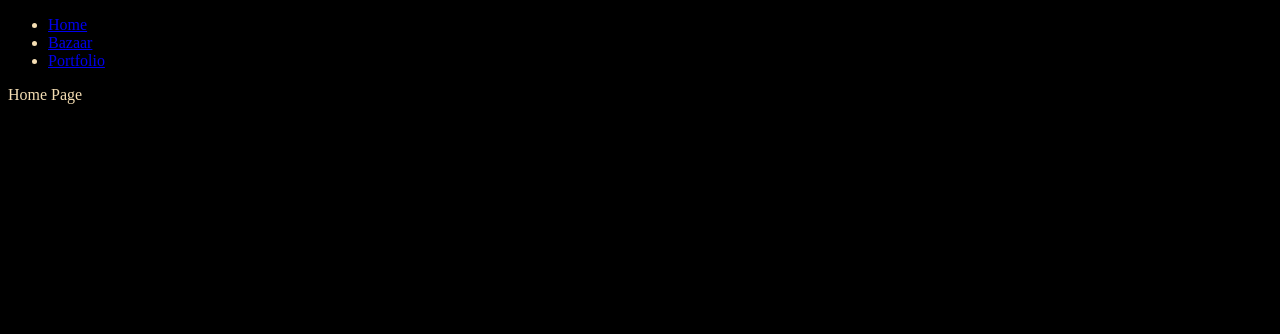
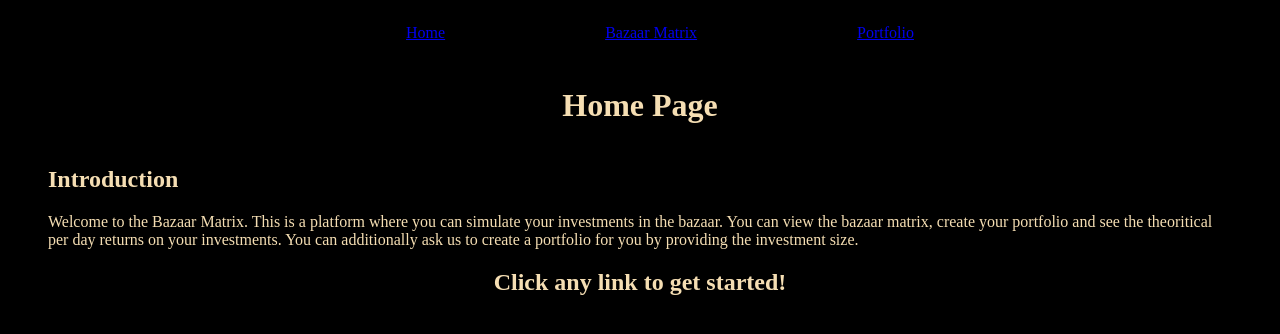
Before and after one commit to Ashy46/SkyblockBazaarCalculator, a React (Vite) app in the folder frontend/: page / in a window 1280 px wide. Shown: the top 334 px of the page. Built offline with nearby package versions, Linux system fonts and the light colour scheme.

Commit message:
Fleshed out a home page. I want to work on a custom bazaar portfolio

```diff
--- a/frontend/src/app.jsx
+++ b/frontend/src/app.jsx
@@ -4,8 +4,7 @@ import { BrowserRouter, Routes, Route } from 'react-router-dom'
 import BazaarMatrix from './components/bazaarMatrix'
 import Navbar from './components/navbar'
 import Portfolio from './components/portfolio'
-
-const Home = () => <div>Home Page</div>;
+import Home from './components/home'
 
 export default function App() {
     return (
--- /dev/null
+++ b/frontend/src/components/home.jsx
@@ -0,0 +1,24 @@
+import { useEffect, useState } from 'react';
+import React from 'react';
+
+export default function Home() {
+    const style = {
+        display: 'flex',
+        alightItems: 'center',
+        justifyContent: 'center',
+    }
+    return (
+        <body className='body'>
+            <h1>Home Page</h1>
+            <section className='section'>
+                <h2>Introduction</h2>
+                <p>
+                    Welcome to the Bazaar Matrix. This is a platform where you can simulate your investments in the bazaar.
+                    You can view the bazaar matrix, create your portfolio and see the theoritical per day returns on your investments.
+                    You can additionally ask us to create a portfolio for you by providing the investment size.
+                </p>
+                <h2 style = {style}>Click any link to get started!</h2>
+            </section>
+        </body>
+    )
+}
--- a/frontend/src/components/navbar.jsx
+++ b/frontend/src/components/navbar.jsx
@@ -1,24 +1,23 @@
 import React from "react";
 import { Link } from "react-router-dom";
-import BazaarMatrix from "./bazaarMatrix";
-
-// Add a Home component
-const Home = () => <div>Home Page</div>;
+import "./styles.css";
 
 export default function Navbar() {
     return (
-        <nav>
-            <ul>
+        <nav className="Navbar">
+            <div>
+                <ul className = "Links">
                     <li>
                         <Link to="/">Home</Link>
                     </li>
                     <li>
-                    <Link to="/bazaar">Bazaar</Link>
+                        <Link to="/bazaar">Bazaar Matrix</Link>
                     </li>
                     <li>
                         <Link to="/portfolio">Portfolio</Link>
                     </li>
                 </ul>
+            </div>
         </nav>
     );
 }
--- a/frontend/src/components/styles.css
+++ b/frontend/src/components/styles.css
@@ -1,4 +1,29 @@
 /* styles.css */
+.Navbar {
+    flex: 1;
+    display: flex;
+    flex-direction: column;
+    justify-content: space-around;
+    background-color: black;
+    align-items: center;
+}
+
+.Links {
+    list-style: none;
+    display: flex;
+    gap: 20vh
+}
+
+.body {
+    display: flex;
+    flex-direction: column;
+    align-items: center;
+    justify-content: center;
+    background-color: black;
+    padding-left: 4vh;
+    padding-right: 4vh;
+}
+
 .Bazaar-Matrix {
     display: grid;
     grid-template-columns: repeat(3, 1fr);
```
Also changed, not shown: 1 other file (tests, documents, lock files or other folders). Lines whose indentation alone changed are shown as unchanged.
